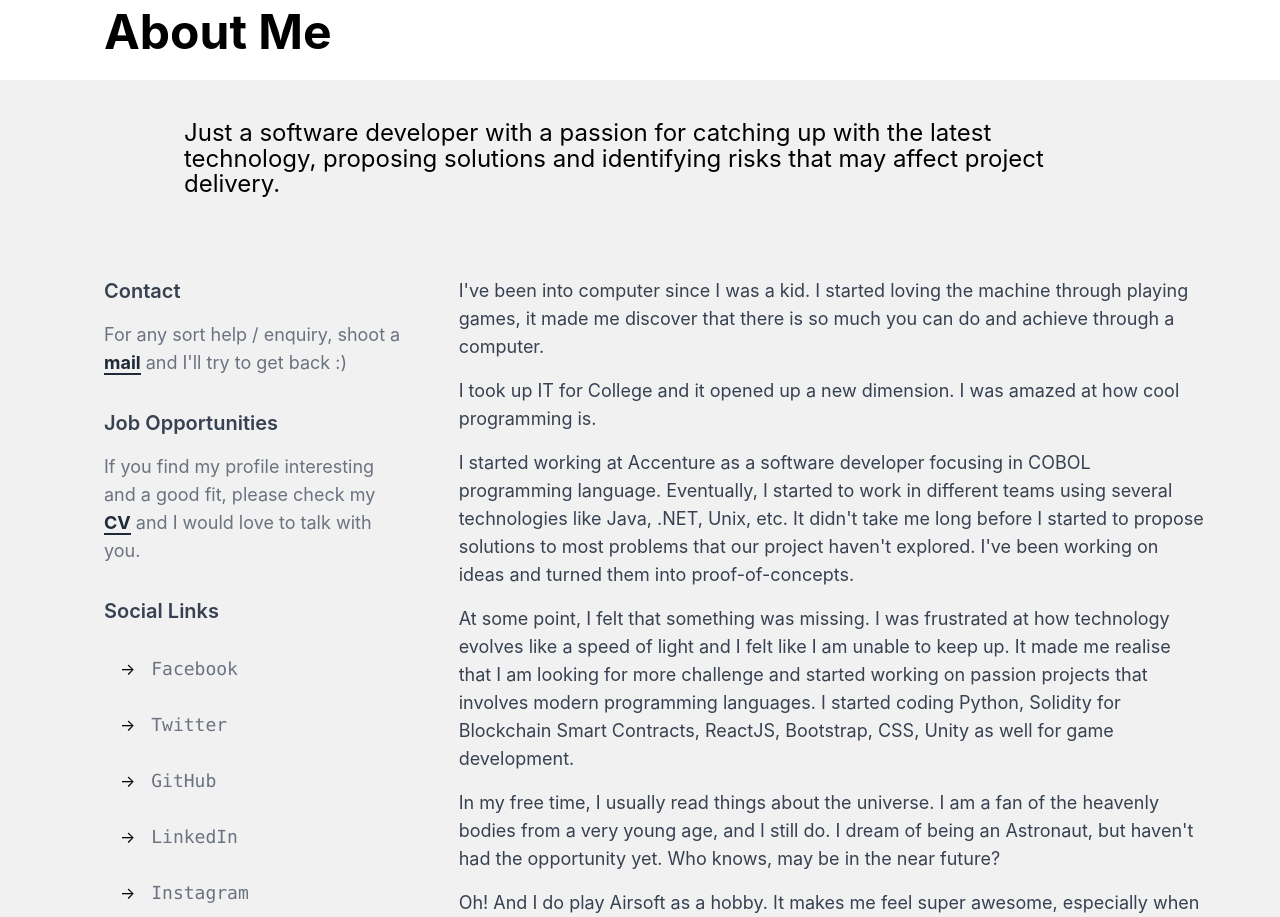
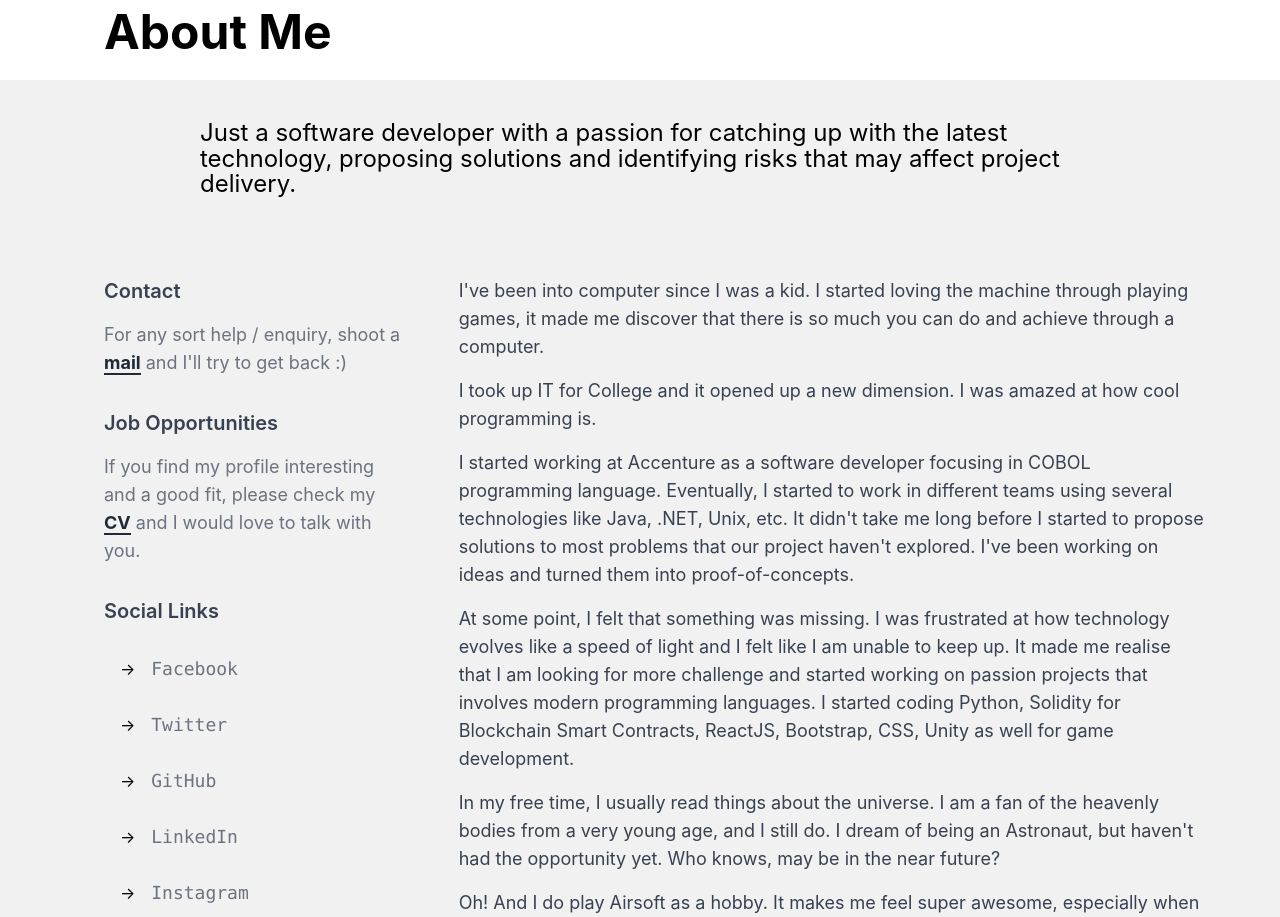
Before and after one commit to ey-ron/website, a Next.js app: page / in a window 1280 px wide. Shown: the part 1120-2037 px from the top of the page. Built offline with nearby package versions, Linux system fonts and the light colour scheme; no server answers.

Commit message:
updated alignment of aboutme

```diff
--- a/components/AboutMe.js
+++ b/components/AboutMe.js
@@ -13,7 +13,7 @@ export default function AboutMe() {
       <div className="bg-[#F1F1F1] -mt-40 sm:-mt-18 md:-mt-32 dark:bg-gray-900">
         <div className="text-container max-w-6xl mx-auto pt-4 sm:pt-8 md:pt-10 md:mx-4 xl:mx-40">
           <p
-            className="leading-loose text-1xl md:text-2xl mx-5 md:mx-6"
+            className="leading-loose text-1xl md:text-2xl mx-5 md:mx-6 lg:mx-10"
             style={{ lineHeight: "1.6rem" }}
           >
             {userData.about.title}.
```
